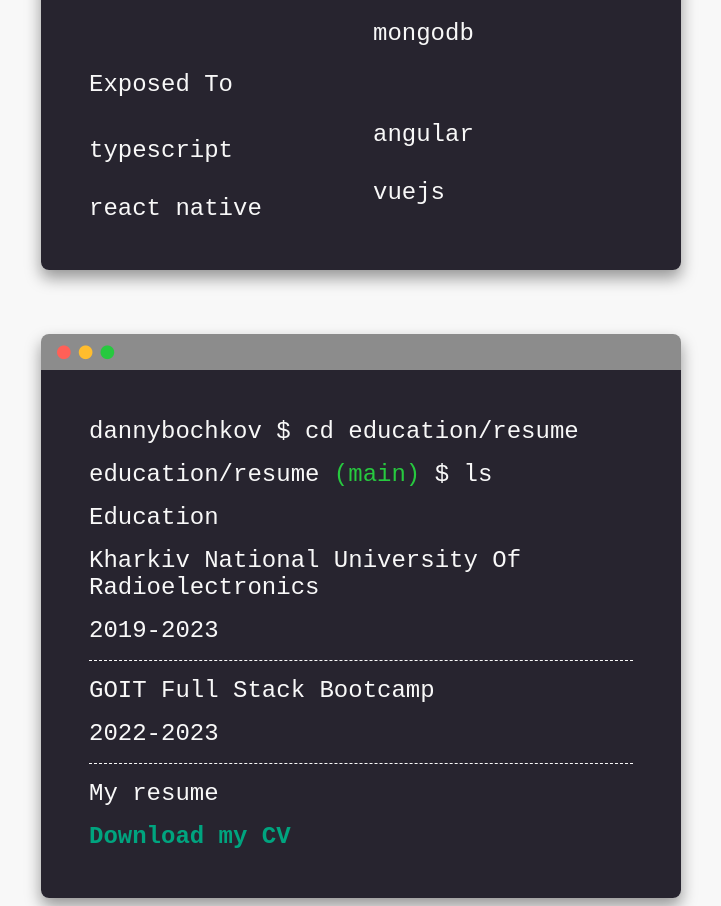
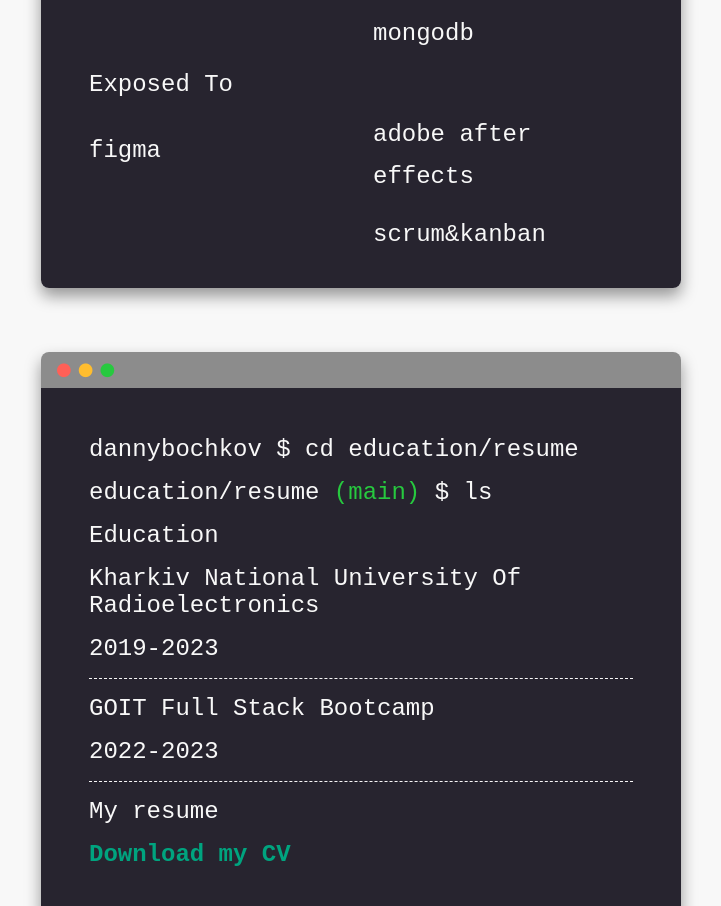
Before and after one commit to Danil-Bochkov/my-portfolio-website, a React (Create React App) app: page /about in a window 1280 px wide. Shown: the part 1152-2058 px from the top of the page, without its empty margins (279-1000 px from the left). Built offline with nearby package versions, Linux system fonts and the light colour scheme.

Commit message:
readme and data fixes

```diff
--- a/src/Data/data.js
+++ b/src/Data/data.js
@@ -58,7 +58,7 @@ export const data = {
     skills:
         {
             proficientWith: ['html5', 'css3', 'sass', 'javascript', 'react', 'nodejs', 'mongodb'],
-            exposedTo: ['typescript', 'react native', 'angular', 'vuejs']
+            exposedTo: ['figma', 'adobe after effects', 'scrum&kanban']
         }
     ,
     hobbies: [
```
Also changed, not shown: 1 other file (tests, documents, lock files or other folders).
